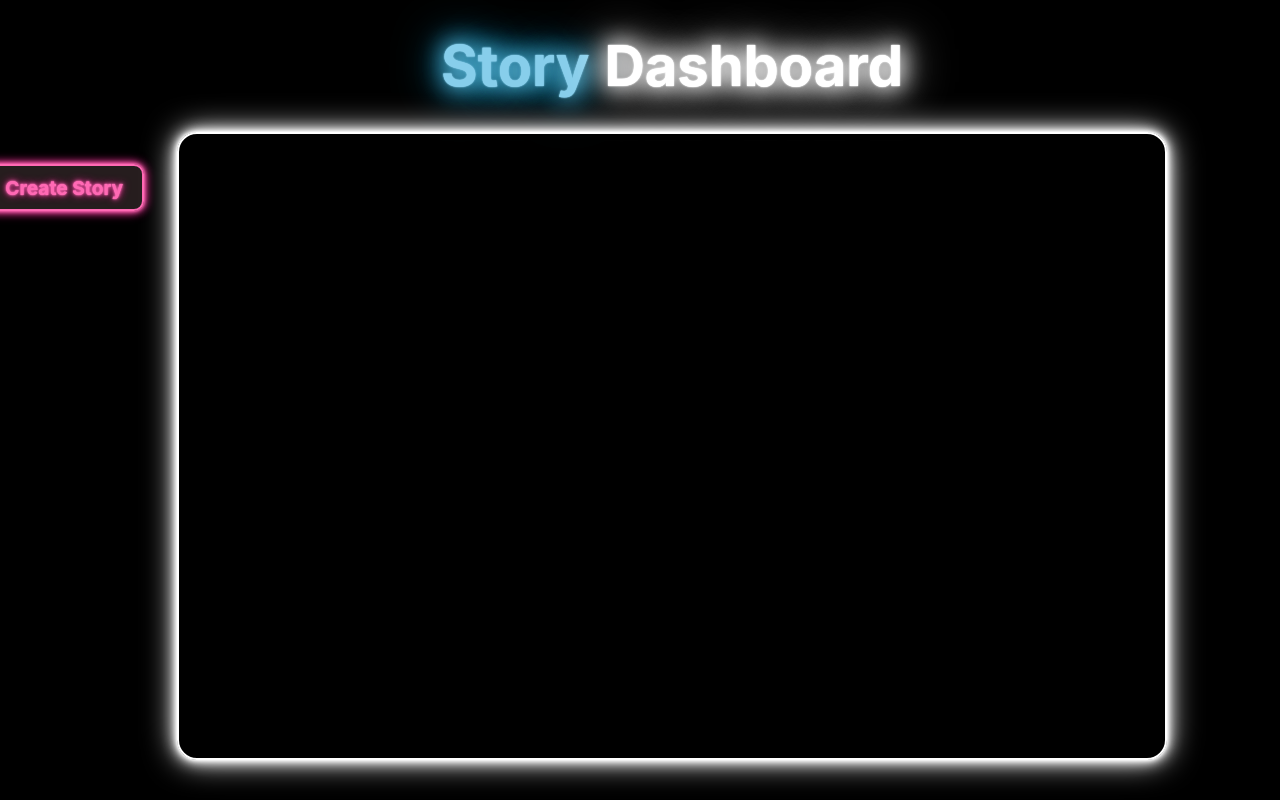
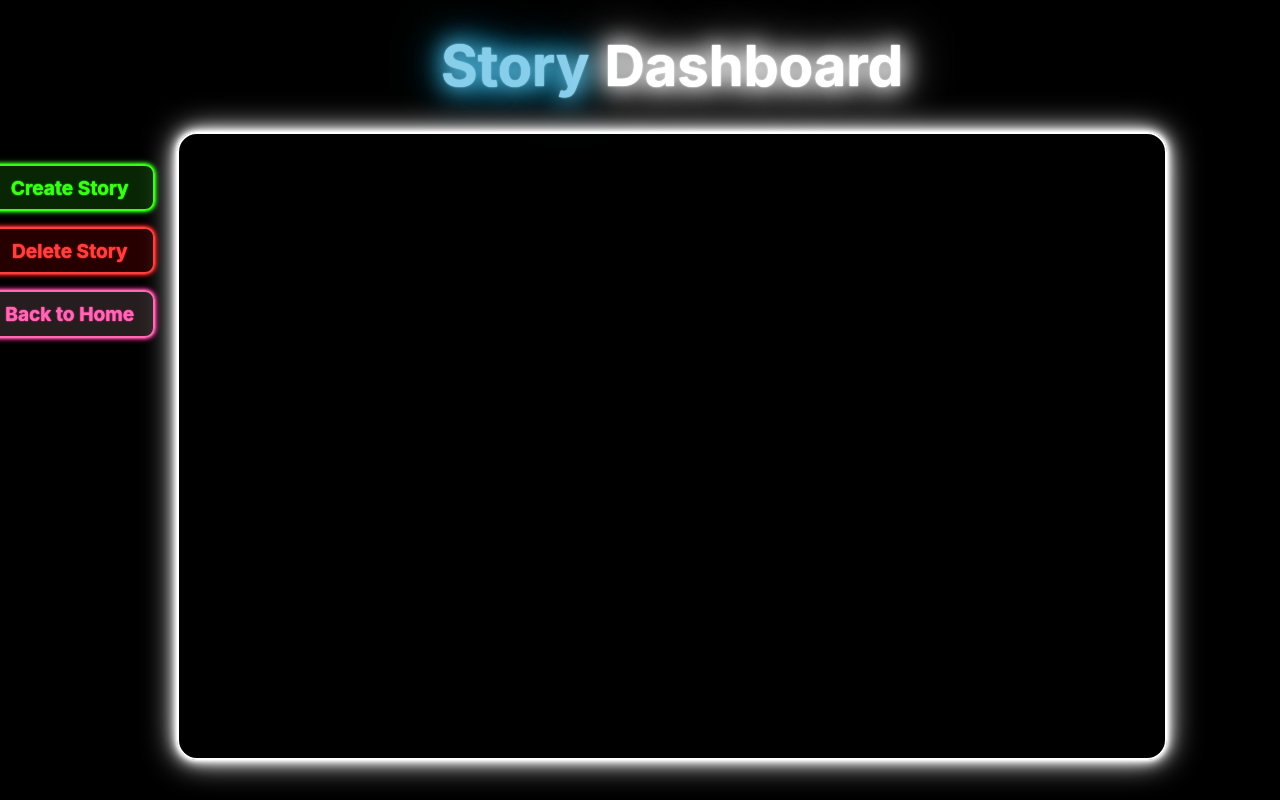
Before and after one commit to hyjuunn/moment4u, a React (Create React App) app: page /dashboard in a window 1280 px wide. Shown: the top 800 px of the page. Built offline with nearby package versions, Linux system fonts and the light colour scheme.

Commit message:
checkpoint

```diff
--- a/src/pages/CreateDiaryPage.tsx
+++ b/src/pages/CreateDiaryPage.tsx
@@ -1,7 +1,10 @@
 import React from 'react';
 import '../styles/global.css';
+import { useNavigate } from 'react-router-dom';
 
 const CreateDiaryPage: React.FC = () => {
+  const navigate = useNavigate();
+
   return (
     <div style={{
       display: 'flex',
@@ -55,11 +58,119 @@ const CreateDiaryPage: React.FC = () => {
         display: 'flex',
         justifyContent: 'center'
       }}>
-        <button
-          style={{
+        <div style={{
           position: 'absolute',
           left: '-11rem',
           top: '2rem',
+          display: 'flex',
+          flexDirection: 'column',
+          gap: '1rem',
+        }}>
+          <button
+            style={{
+              padding: '0.6rem 1.2rem',
+              background: 'rgba(57, 255, 20, 0.15)',
+              color: '#39FF14',
+              border: '2px solid #39FF14',
+              borderRadius: '10px',
+              fontSize: '1.2rem',
+              fontWeight: 'bold',
+              cursor: 'pointer',
+              transition: 'all 0.3s ease',
+              boxShadow: `
+                0 0 2px #39FF14,
+                0 0 4px #39FF14,
+                0 0 6px #32CD32
+              `,
+              textShadow: `
+                0 0 1px #39FF14,
+                0 0 2px #32CD32
+              `,
+              fontFamily: "'SF Pro Display', -apple-system, BlinkMacSystemFont, 'Segoe UI', Roboto, Oxygen, Ubuntu, Cantarell, 'Open Sans', 'Helvetica Neue', sans-serif",
+            }}
+            onMouseOver={(e) => {
+              e.currentTarget.style.boxShadow = `
+                0 0 3px #39FF14,
+                0 0 6px #39FF14,
+                0 0 9px #32CD32
+              `;
+              e.currentTarget.style.textShadow = `
+                0 0 2px #39FF14,
+                0 0 4px #32CD32
+              `;
+              e.currentTarget.style.transform = 'scale(1.05)';
+              e.currentTarget.style.background = 'rgba(57, 255, 20, 0.25)';
+            }}
+            onMouseOut={(e) => {
+              e.currentTarget.style.boxShadow = `
+                0 0 2px #39FF14,
+                0 0 4px #39FF14,
+                0 0 6px #32CD32
+              `;
+              e.currentTarget.style.textShadow = `
+                0 0 1px #39FF14,
+                0 0 2px #32CD32
+              `;
+              e.currentTarget.style.transform = 'scale(1)';
+              e.currentTarget.style.background = 'rgba(57, 255, 20, 0.15)';
+            }}
+          >
+            Create Story
+          </button>
+          <button
+            style={{
+              padding: '0.6rem 1.2rem',
+              background: 'rgba(255, 0, 0, 0.15)',
+              color: '#ff4040',
+              border: '2px solid #ff4040',
+              borderRadius: '10px',
+              fontSize: '1.2rem',
+              fontWeight: 'bold',
+              cursor: 'pointer',
+              transition: 'all 0.3s ease',
+              boxShadow: `
+                0 0 2px #ff4040,
+                0 0 4px #ff4040,
+                0 0 6px #ff0000
+              `,
+              textShadow: `
+                0 0 1px #ff4040,
+                0 0 2px #ff0000
+              `,
+              fontFamily: "'SF Pro Display', -apple-system, BlinkMacSystemFont, 'Segoe UI', Roboto, Oxygen, Ubuntu, Cantarell, 'Open Sans', 'Helvetica Neue', sans-serif",
+            }}
+            onMouseOver={(e) => {
+              e.currentTarget.style.boxShadow = `
+                0 0 3px #ff4040,
+                0 0 6px #ff4040,
+                0 0 9px #ff0000
+              `;
+              e.currentTarget.style.textShadow = `
+                0 0 2px #ff4040,
+                0 0 4px #ff0000
+              `;
+              e.currentTarget.style.transform = 'scale(1.05)';
+              e.currentTarget.style.background = 'rgba(255, 0, 0, 0.25)';
+            }}
+            onMouseOut={(e) => {
+              e.currentTarget.style.boxShadow = `
+                0 0 2px #ff4040,
+                0 0 4px #ff4040,
+                0 0 6px #ff0000
+              `;
+              e.currentTarget.style.textShadow = `
+                0 0 1px #ff4040,
+                0 0 2px #ff0000
+              `;
+              e.currentTarget.style.transform = 'scale(1)';
+              e.currentTarget.style.background = 'rgba(255, 0, 0, 0.15)';
+            }}
+          >
+            Delete Story
+          </button>
+          <button
+            onClick={() => navigate('/')}
+            style={{
               padding: '0.6rem 1.2rem',
               background: 'rgba(255, 192, 203, 0.15)',
               color: '#ff69b4',
@@ -72,29 +183,23 @@ const CreateDiaryPage: React.FC = () => {
               boxShadow: `
                 0 0 2px #ff69b4,
                 0 0 4px #ff69b4,
-              0 0 8px #ff69b4,
-              0 0 12px #ff1493
+                0 0 6px #ff1493
               `,
               textShadow: `
                 0 0 1px #ff69b4,
-              0 0 2px #ff69b4,
-              0 0 4px #ff69b4,
-              0 0 8px #ff1493
+                0 0 2px #ff1493
               `,
               fontFamily: "'SF Pro Display', -apple-system, BlinkMacSystemFont, 'Segoe UI', Roboto, Oxygen, Ubuntu, Cantarell, 'Open Sans', 'Helvetica Neue', sans-serif",
             }}
             onMouseOver={(e) => {
               e.currentTarget.style.boxShadow = `
-              0 0 4px #ff69b4,
-              0 0 8px #ff69b4,
-              0 0 16px #ff69b4,
-              0 0 24px #ff1493
+                0 0 3px #ff69b4,
+                0 0 6px #ff69b4,
+                0 0 9px #ff1493
               `;
               e.currentTarget.style.textShadow = `
                 0 0 2px #ff69b4,
-              0 0 4px #ff69b4,
-              0 0 8px #ff69b4,
-              0 0 16px #ff1493
+                0 0 4px #ff1493
               `;
               e.currentTarget.style.transform = 'scale(1.05)';
               e.currentTarget.style.background = 'rgba(255, 192, 203, 0.25)';
@@ -103,21 +208,19 @@ const CreateDiaryPage: React.FC = () => {
               e.currentTarget.style.boxShadow = `
                 0 0 2px #ff69b4,
                 0 0 4px #ff69b4,
-              0 0 8px #ff69b4,
-              0 0 12px #ff1493
+                0 0 6px #ff1493
               `;
               e.currentTarget.style.textShadow = `
                 0 0 1px #ff69b4,
-              0 0 2px #ff69b4,
-              0 0 4px #ff69b4,
-              0 0 8px #ff1493
+                0 0 2px #ff1493
               `;
               e.currentTarget.style.transform = 'scale(1)';
               e.currentTarget.style.background = 'rgba(255, 192, 203, 0.15)';
             }}
           >
-          Create Story
+            Back to Home
           </button>
+        </div>
         <div style={{
           width: '90%',
           minHeight: '70vh',
```
Lines whose indentation alone changed are shown as unchanged.
